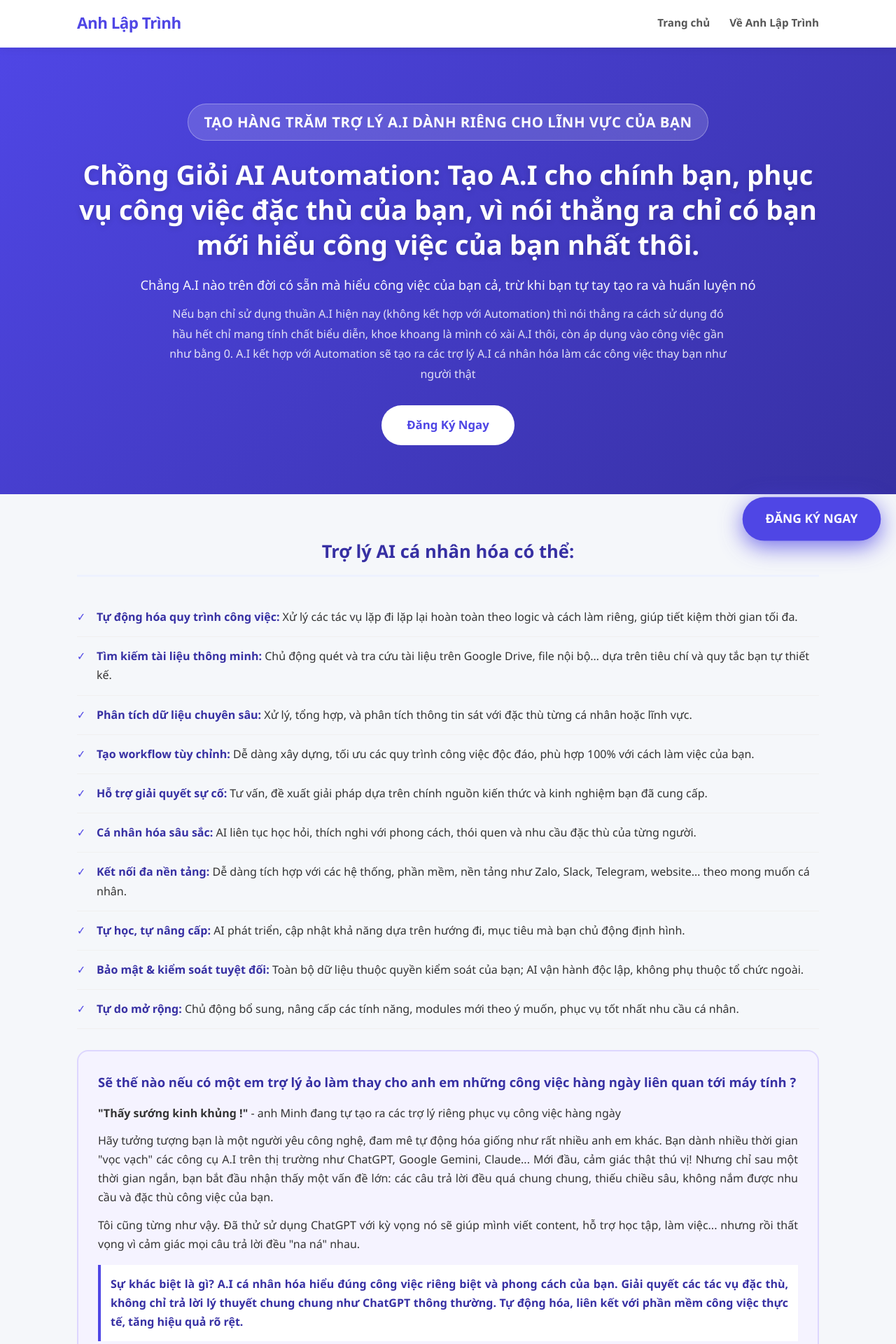
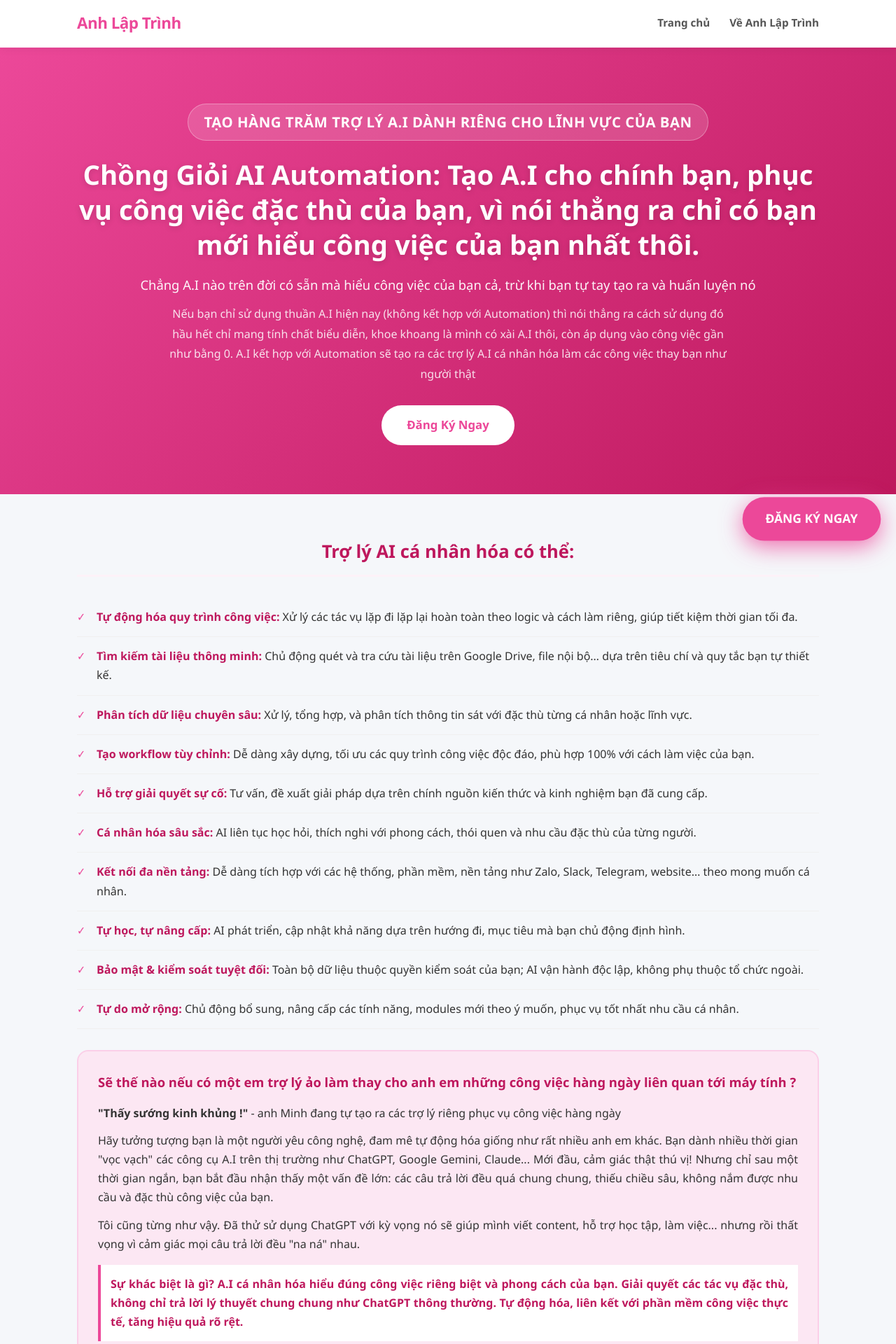
Before and after one commit to quocdat16061990/python-django, a Django app: page / in a window 1280 px wide. Shown: the top 1920 px of the page at 70% size. Run offline with Django 5.2, Linux system fonts and the light colour scheme; data that the repository does not hold is empty.

Commit message:
update  task

```diff
--- a/tasks/templates/tasks/index.html
+++ b/tasks/templates/tasks/index.html
@@ -42,7 +42,7 @@
 
         header {
             background: #fff;
-            border-bottom: 2px solid #eef2ff;
+            border-bottom: 2px solid #fdf2f8;
             position: sticky;
             top: 0;
             z-index: 100;
@@ -59,7 +59,7 @@
         .logo-text {
             font-size: 1.4rem;
             font-weight: 800;
-            color: #4f46e5;
+            color: #ec4899;
             letter-spacing: -0.5px;
         }
 
@@ -73,11 +73,11 @@
         }
 
         .nav-menu a:hover {
-            color: #4f46e5;
+            color: #ec4899;
         }
 
         .hero {
-            background: linear-gradient(135deg, #4f46e5 0%, #3730a3 100%);
+            background: linear-gradient(135deg, #ec4899 0%, #be185d 100%);
             color: #fff;
             padding: 80px 20px 70px;
             text-align: center;
@@ -126,7 +126,7 @@
         .cta-button {
             display: inline-block;
             background: #fff;
-            color: #4f46e5;
+            color: #ec4899;
             padding: 14px 36px;
             border-radius: 50px;
             text-decoration: none;
@@ -151,11 +151,11 @@
         .section-title {
             font-size: 1.6rem;
             font-weight: 800;
-            color: #3730a3;
+            color: #be185d;
             margin-bottom: 30px;
     text-align: center;
             padding-bottom: 12px;
-            border-bottom: 3px solid #eef2ff;
+            border-bottom: 3px solid #fdf2f8;
         }
 
         .techniques-list {
@@ -173,24 +173,24 @@
             content: "✓";
             position: absolute;
             left: 0;
-            color: #4f46e5;
+            color: #ec4899;
             font-weight: 700;
         }
 
         .techniques-list li strong {
-            color: #3730a3;
+            color: #be185d;
         }
 
         .example-box {
-            background: #f5f3ff;
-            border: 2px solid #ddd6fe;
+            background: #fce7f3;
+            border: 2px solid #fbcfe8;
             border-radius: 16px;
             padding: 28px;
             margin-top: 30px;
         }
 
         .example-box h3 {
-            color: #3730a3;
+            color: #be185d;
             margin-bottom: 15px;
             font-size: 1.15rem;
         }
@@ -202,11 +202,11 @@
 
         .example-note {
             background: #fff;
-            border-left: 4px solid #4f46e5;
+            border-left: 4px solid #ec4899;
             padding: 14px;
             margin-top: 16px;
             font-weight: 600;
-            color: #3730a3;
+            color: #be185d;
         }
 
         .course-content {
@@ -504,7 +504,7 @@
             position: fixed;
             bottom: 30px;
             right: 30px;
-            background: #4f46e5;
+            background: #ec4899;
             color: #fff;
             padding: 15px 30px;
             border-radius: 50px;
@@ -911,7 +911,7 @@
                 font-size: 1rem;
             }
             .custom-notification.success .notification-content {
-                background: linear-gradient(135deg, #4f46e5, #3730a3);
+                background: linear-gradient(135deg, #ec4899, #be185d);
                 color: #fff;
             }
             .custom-notification.error .notification-content {
```
Also changed, not shown: other parts of tasks/templates/tasks/index.html (+21 -21 lines).
